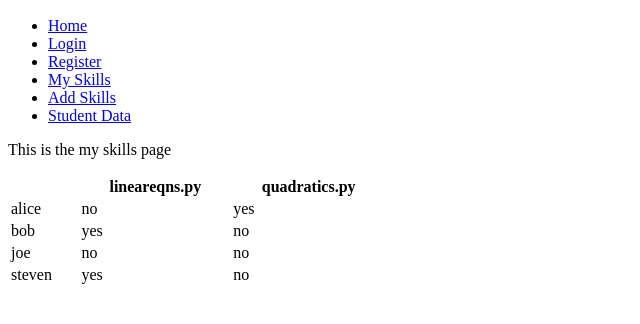
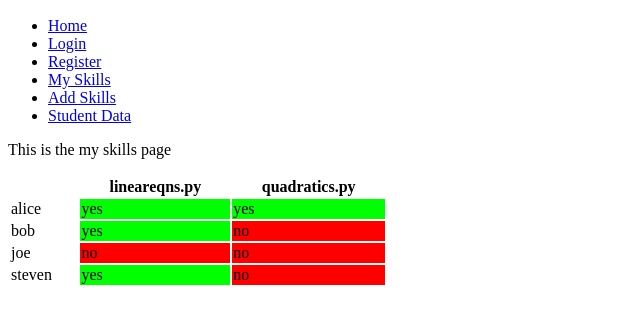
Before and after one commit to nosyarg/spacedrepetitionsite, a Flask app: page /studentdata in a window 1280 px wide. Shown: the part 33-357 px from the top of the page, without its empty margins (0-640 px from the left). Run offline with Flask 2, Linux system fonts and the light colour scheme; data comes from the database, SQL or seed files in the repository.

Commit message:
got some color in the correct/incorrect display

```diff
--- a/app.py
+++ b/app.py
@@ -77,9 +77,14 @@
     subjectlist = masteries.keys()
     masterylist = []
     for subj in subjectlist:
-        duedate = str(datetime.fromtimestamp(masteries[subj]['due']))
+        duedatefull = datetime.fromtimestamp(masteries[subj]['due'])
+        isdue = duedatefull < datetime.today()
+        print(duedatefull)
+        print(datetime.today())
+        print(isdue)
+        duedate = str(duedatefull.month) + '/' + str(duedatefull.day)
         hasbeencorrect = 'yes' if(masteries[subj]['hasbeencorrect']) else 'no'
-        masterylist.append((subj,duedate,hasbeencorrect))
+        masterylist.append((subj,duedate,hasbeencorrect,isdue))
     return render_template('myskills.html', masterylist=masterylist)
 
 @app.route('/addskills')
@@ -96,7 +101,7 @@
     user = current_user.username
     masterydata = {}
     masterydata['history'] = []
-    masterydata['due'] = int(datetime.now().strftime("%s"))
+    masterydata['due'] = int(datetime.today().strftime("%s"))
     masterydata['hasbeencorrect'] = 0
     updatemasteries(user,subject,masterydata)
     return redirect('/addskills')
@@ -179,9 +184,12 @@
 def calculatedue(masteries):
     lastattempt = masteries['history'][-1]
     if(lastattempt[1]):
-        return int((datetime.now() + timedelta(days=1)).strftime("%s"))
+        return int((datetime.today() + timedelta(days=1)).strftime("%s"))
     else:
-        return int(datetime.now().strftime("%s"))
+        return int(datetime.today().strftime("%s"))
+
+#def timerender():
+
 
 if __name__ == "__main__":
     app.run(debug=True)
--- a/seedstorage.txt
+++ b/seedstorage.txt
@@ -1 +1 @@
-0.6825994217871842
+0.16311893427808233
--- /dev/null
+++ b/static/css/main.css
@@ -0,0 +1,6 @@
+.correct{
+background-color: #00FF00
+}
+.incorrect{
+background-color: #FF0000
+}
--- a/templates/base.html
+++ b/templates/base.html
@@ -8,6 +8,7 @@
   <script id="MathJax-script" async
           src="https://cdn.jsdelivr.net/npm/mathjax@3/es5/tex-mml-chtml.js">
   </script>
+	<link rel="stylesheet" href="{{ url_for('static', filename='css/main.css') }}">
 	{% block head %}{% endblock %}
 </head>
 <body>
--- a/templates/myskills.html
+++ b/templates/myskills.html
@@ -18,8 +18,8 @@
 {% for skill in masterylist %}
 <tr>
     <td>{{skill[0]}}</td>
-    <td>{{skill[1]}}</td>
-    <td>{{skill[2]}}</td>
+    <td{% if skill[3]%} class = incorrect {% else %} class = correct {% endif %}>{{skill[1]}}</td>
+    <td{% if skill[2] == 'yes'%} class = correct {% elif skill[2] == 'no'  %} class = incorrect {% endif %}>{{skill[2]}}</td>
     <td><a href = "practice/{{skill[0]}}" >PRACTICE</a></td>
 </tr>
 {% endfor %}
--- a/templates/studentdata.html
+++ b/templates/studentdata.html
@@ -20,7 +20,7 @@
 {% for row in allrows %}
 <tr>
     {% for item in row %}
-    <td> {{item}} </td>
+    <td {% if item == 'yes'%} class = correct {% elif item == 'no'  %} class = incorrect {% endif %}> {{item}} </td>
     {% endfor %}
 </tr>
 {% endfor %}
--- a/users/alice/masteries.json
+++ b/users/alice/masteries.json
@@ -1 +1 @@
-{"quadratics.py": {"history": [[1577080037, 1], [1577080064, 1], [1577080557, 0]], "due": 1577080557, "hasbeencorrect": 1}}
+{"quadratics.py": {"history": [[1577080037, 1], [1577080064, 1], [1577080557, 0], [1577132973, 1]], "due": 1577219373, "hasbeencorrect": 1}, "lineareqns.py": {"history": [[1577134032, 1]], "due": 1577220432, "hasbeencorrect": 1}}
```
Also changed, not shown: 2 other files.
